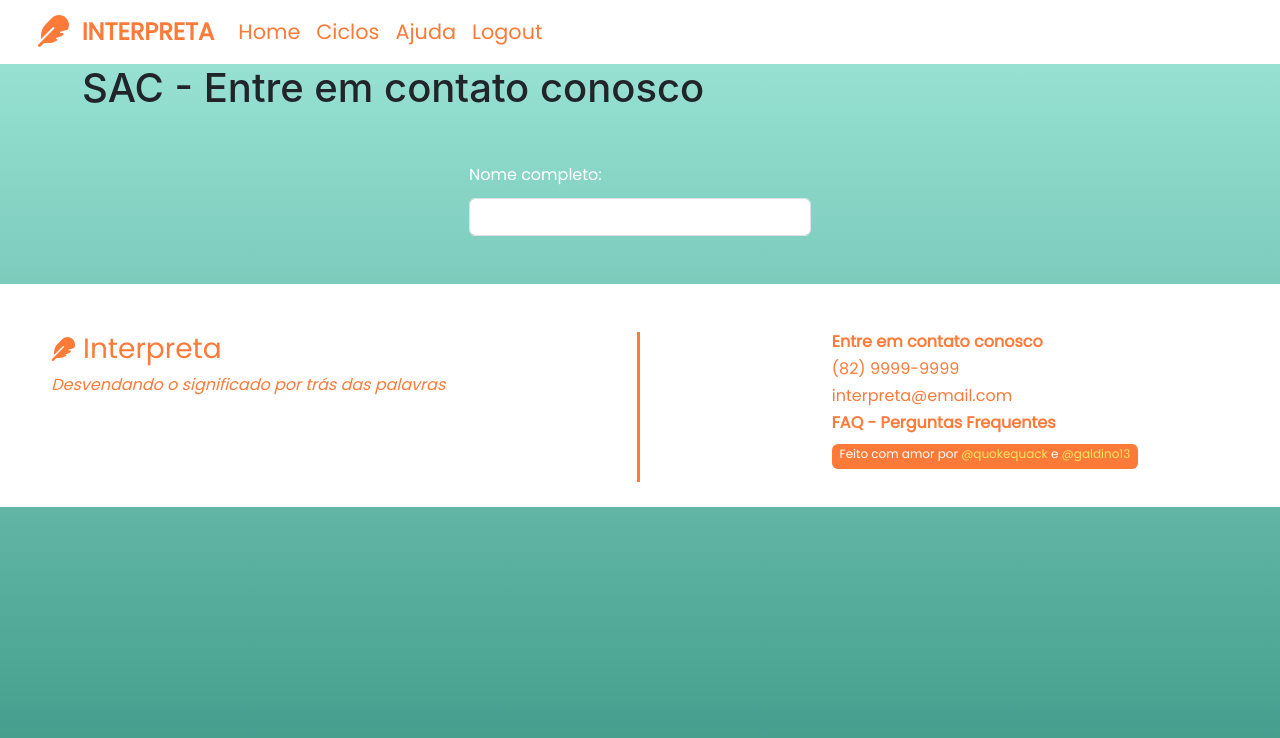
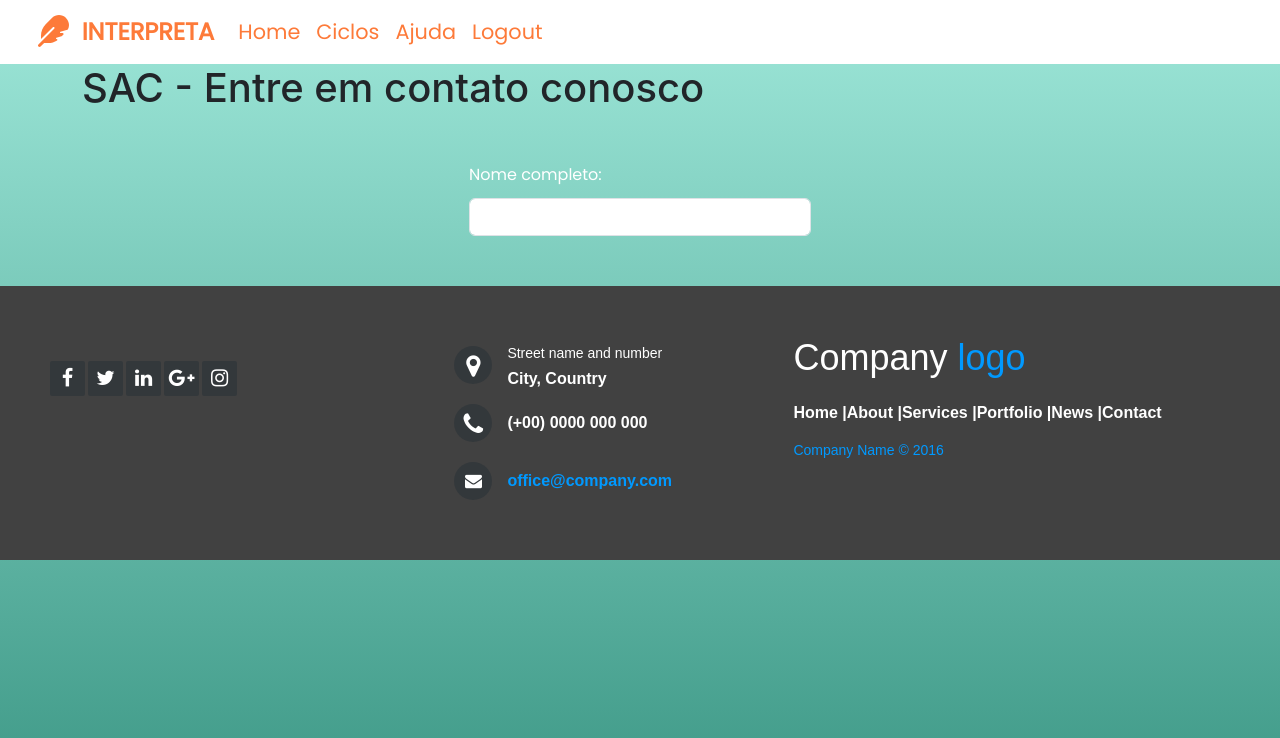
Before and after one commit to quokequack/Intepreta-React.js, a React (Create React App) app: page /sac in a window 1280 px wide. Shown: the top 738 px of the page. Built offline with nearby package versions, Linux system fonts and the light colour scheme.

Commit message:
bugfix login/register

```diff
--- a/src/components/Footer.js
+++ b/src/components/Footer.js
@@ -1,32 +1,60 @@
-import { FontAwesomeIcon } from '@fortawesome/react-fontawesome';
-import '../styles/footer.css';
+import { FontAwesomeIcon } from "@fortawesome/react-fontawesome";
+import "../styles/footer.css";
 
-export default function Footer(){
-    return(
+export default function Footer() {
+  return (
     <>
-           <footer className='pt-5 my-5 text-muted'>
-            <div className='footer'>
-                <div className='abt'>
-                    <div className='inter-icon'>
-                    <div className='footer-icon'>
-                        <FontAwesomeIcon icon='feather'/>
+      <footer class="footer">
+        <div class="footer-left col-md-4 col-sm-6">
+          <div class="icons">
+            <a href="#">
+              <i class="fa fa-facebook"></i>
+            </a>
+            <a href="#">
+              <i class="fa fa-twitter"></i>
+            </a>
+            <a href="#">
+              <i class="fa fa-linkedin"></i>
+            </a>
+            <a href="#">
+              <i class="fa fa-google-plus"></i>
+            </a>
+            <a href="#">
+              <i class="fa fa-instagram"></i>
+            </a>
           </div>
-                   <h3>Interpreta</h3>
         </div>
-                   <p>Desvendando o significado por trás das palavras</p>
+        <div class="footer-center col-md-4 col-sm-6">
+          <div>
+            <i class="fa fa-map-marker"></i>
+            <p>
+              <span> Street name and number</span> City, Country
+            </p>
           </div>
-                <div className='divider'></div>
-                <div className='contats'>
-                    <h3><b>Entre em contato conosco</b></h3>
-                    <h4>(82) 9999-9999</h4>
-                    <h4>interpreta@email.com</h4>
-                    <h3><b>FAQ - Perguntas Frequentes</b></h3>
-                    <button className='btn badge'>
-                        <p>Feito com amor por <a target='_blank' href='https://github.com/quokequack'> @quokequack </a> e <a target='_blank' href='https://github.com/Galdino13'> @galdino13 </a> </p>
-                    </button>
+          <div>
+            <i class="fa fa-phone"></i>
+            <p> (+00) 0000 000 000</p>
           </div>
+          <div>
+            <i class="fa fa-envelope"></i>
+            <p>
+              <a href="#"> office@company.com</a>
+            </p>
+          </div>
+        </div>
+        <div class="footer-right col-md-4 col-sm-6">
+          <h2>
+            {" "}
+            Company<span> logo</span>
+          </h2>
+          <p class="menu">
+            <a href="#"> Home</a> |<a href="#"> About</a> |
+            <a href="#"> Services</a> |<a href="#"> Portfolio</a> |
+            <a href="#"> News</a> |<a href="#"> Contact</a>
+          </p>
+          <p class="name"> Company Name &copy; 2016</p>
         </div>
       </footer>
     </>
-    )
+  );
 }
--- a/src/pages/Login.js
+++ b/src/pages/Login.js
@@ -1,18 +1,18 @@
-import React from 'react';
-import '../styles/login.css';
-import {FontAwesomeIcon} from '@fortawesome/react-fontawesome'
-import {Link} from 'react-router-dom';
+import '../styles/register.css';
+import { Link } from 'react-router-dom';
+import { FontAwesomeIcon } from '@fortawesome/react-fontawesome';
 import { useEffect } from 'react';
 
-export default function Homepage(){
+
+export default function Register(){
     useEffect(() => {
-        document.title = "Interpreta | Entre";
+        document.title = "Interpreta | Registre-se";
       }, []);
     return(
         <>
-            <body className='login'>
-                <div className='container login-container'>
-                    <div className='container login-container2'>
+            <body className='register-page'>
+                <div className='container register-container'>
+                    <div className='container register-container2'>
                         <div className='header'>
                             <div className='icon'>
                                 <FontAwesomeIcon icon='feather' />
@@ -21,17 +21,15 @@ export default function Homepage(){
                         </div>
                         <div className='form'>
                             <form className='form-horizontal'>
-                                <label htmlFor='name'>Nome:</label>
-                                <input type='text' name='name' class='form-control'/>
                                 <label htmlFor='name'>Email:</label>
                                 <input type='email' name='name' class='form-control'/>
                                 <label htmlFor='name'>Senha:</label>
                                 <input type='password' name='name' class='form-control'/><br/>
                             </form>
-                            <div className='register'>
-                                <button type='submit' className='btn btn-primary'>Fazer cadastro!</button>
-                                <p>Já possui uma conta?</p>
-                                <button id='btn-reg' className='btn btn-primary'><Link className='link' to='/register'>Entre!</Link></button>
+                            <div className='login-link'>
+                                <button type='submit' className='btn btn-primary'>Entrar!</button>
+                                <p>Ainda não possui conta?</p>
+                                <button id='btn-log' className='btn btn-primary'><Link className='link' to='/login'>Cadastre-se!</Link></button>
                             </div>
                         </div>
                     </div>
--- a/src/pages/Register.js
+++ b/src/pages/Register.js
@@ -1,18 +1,18 @@
-import '../styles/register.css';
-import { Link } from 'react-router-dom';
-import { FontAwesomeIcon } from '@fortawesome/react-fontawesome';
+import React from 'react';
+import '../styles/login.css';
+import {FontAwesomeIcon} from '@fortawesome/react-fontawesome'
+import {Link} from 'react-router-dom';
 import { useEffect } from 'react';
 
-
-export default function Register(){
+export default function Homepage(){
     useEffect(() => {
-        document.title = "Interpreta | Registre-se";
+        document.title = "Interpreta | Entre";
       }, []);
     return(
         <>
-            <body className='register-page'>
-                <div className='container register-container'>
-                    <div className='container register-container2'>
+            <body className='login'>
+                <div className='container login-container'>
+                    <div className='container login-container2'>
                         <div className='header'>
                             <div className='icon'>
                                 <FontAwesomeIcon icon='feather' />
@@ -21,15 +21,17 @@ export default function Register(){
                         </div>
                         <div className='form'>
                             <form className='form-horizontal'>
+                                <label htmlFor='name'>Nome:</label>
+                                <input type='text' name='name' class='form-control'/>
                                 <label htmlFor='name'>Email:</label>
                                 <input type='email' name='name' class='form-control'/>
                                 <label htmlFor='name'>Senha:</label>
                                 <input type='password' name='name' class='form-control'/><br/>
                             </form>
-                            <div className='login-link'>
-                                <button type='submit' className='btn btn-primary'>Entrar!</button>
-                                <p>Ainda não possui conta?</p>
-                                <button id='btn-log' className='btn btn-primary'><Link className='link' to='/login'>Cadastre-se!</Link></button>
+                            <div className='register'>
+                                <button type='submit' className='btn btn-primary'>Fazer cadastro!</button>
+                                <p>Já possui uma conta?</p>
+                                <button id='btn-reg' className='btn btn-primary'><Link className='link' to='/register'>Entre!</Link></button>
                             </div>
                         </div>
                     </div>
--- a/src/pages/UserList.js
+++ b/src/pages/UserList.js
@@ -1,4 +1,4 @@
-import PersonList from "../componentes-crud/PersonList";
+import PersonList from "../backend/componentes-crud/PersonList";
 
 export default function UserList(){
     return(
--- a/src/styles/footer.css
+++ b/src/styles/footer.css
@@ -1,65 +1,163 @@
+.footer {
+    background-color: #414141;
+    width: 100%;
+    text-align: left;
+    font-family: sans-serif;
+    font-weight: bold;
+    font-size: 16px;
+    padding: 50px;
+    margin-top: 50px;
+  }
 
-footer{
-    background-color:white;
+  .footer .footer-left,
+  .footer .footer-center,
+  .footer .footer-right {
+    display: inline-block;
+    vertical-align: top;
   }
-.footer{
-    display:flex;
-    height:20%;
+
+
+  /* footer left*/
+
+  .footer .footer-left {
+    width: 33%;
+    padding-right: 15px;
   }
-.inter-icon{
-    display:flex;
+
+  .footer .about {
+    line-height: 20px;
+    color: #ffffff;
+    font-size: 13px;
+    font-weight: normal;
+    margin: 0;
   }
-.inter-icon .footer-icon{
-    font-size:1.5em;
+
+  .footer .about span {
+    display: block;
+    color: #ffffff;
+    font-size: 14px;
+    font-weight: bold;
+    margin-bottom: 20px;
   }
-.inter-icon h3{
-    margin-left:2%;
 
+  .footer .icons {
+    margin-top: 25px;
   }
-.abt{
-    margin-left:4%;
-    font-family:'Poppins';
-    color:#FD7A39;
-    font-weight:400;
 
+  .footer .icons a {
+    display: inline-block;
+    width: 35px;
+    height: 35px;
+    cursor: pointer;
+    background-color: #33383b;
+    border-radius: 2px;
+    font-size: 20px;
+    color: #ffffff;
+    text-align: center;
+    line-height: 35px;
+    margin-right: 3px;
+    margin-bottom: 5px;
   }
-.abt p{
-    width:100%;
-    font-style:italic;
+
+
+  /* footer center*/
+
+  .footer .footer-center {
+    width: 30%;
   }
-.divider{
-    width:0.2%;
-    margin-right:15%;
-    margin-left:15%;
-    margin-bottom:2%;
-    background-color:#FD7A39;
-    height:150px;
+
+  .footer .footer-center i {
+    background-color: #33383b;
+    color: #ffffff;
+    font-size: 25px;
+    width: 38px;
+    height: 38px;
+    border-radius: 50%;
+    text-align: center;
+    line-height: 42px;
+    margin: 10px 15px;
+    vertical-align: middle;
   }
-.contats{
-    margin-right:0%;
+
+  .footer .footer-center i.fa-envelope {
+    font-size: 17px;
+    line-height: 38px;
   }
-.contats h3{
-    font-size:1em;
-    font-family:'Poppins';
-    color:#FD7A39;
-    font-weight:400;
+
+  .footer .footer-center p {
+    display: inline-block;
+    color: #ffffff;
+    vertical-align: middle;
+    margin: 0;
   }
-.contats h4{
-    font-size:1em;
-    font-family:'Poppins';
-    color:#FD7A39;
+
+  .footer .footer-center p span {
+    display: block;
+    font-weight: normal;
+    font-size: 14px;
+    line-height: 2;
   }
-.badge{
-    width:100%;
-    background-color:#FD7A39;
-    height:25px;
-    border:none;
+
+  .footer .footer-center p a {
+    color: #0099ff;
+    text-decoration: none;
   }
-.badge p{
-    font-family:'poppins';
-    font-weight:400;
+
+
+  /* footer right*/
+
+  .footer .footer-right {
+    width: 35%;
   }
-.badge p a{
-    text-decoration:none;
-    color:#F5E45F;
+
+  .footer h2 {
+    color: #ffffff;
+    font-size: 36px;
+    font-weight: normal;
+    margin: 0;
   }
+
+  .footer h2 span {
+    color: #0099ff;
+  }
+
+  .footer .menu {
+    color: #ffffff;
+    margin: 20px 0 12px;
+    padding: 0;
+  }
+
+  .footer .menu a {
+    display: inline-block;
+    line-height: 1.8;
+    text-decoration: none;
+    color: inherit;
+  }
+
+  .footer .menu a:hover {
+    color: #0099ff;
+  }
+
+  .footer .name {
+    color: #0099ff;
+    font-size: 14px;
+    font-weight: normal;
+    margin: 0;
+  }
+
+  @media (max-width: 767px) {
+    .footer {
+      font-size: 14px;
+    }
+    .footer .footer-left,
+    .footer .footer-center,
+    .footer .footer-right {
+      display: block;
+      width: 100%;
+      margin-bottom: 40px;
+      text-align: center;
+    }
+    .footer .footer-center i {
+      margin-left: 0;
+    }
+  }
```
Also changed, not shown: src/pages/helping2.js (deleted, +0 -117 lines), src/backend/componentes-crud/PersonAdd.js (renamed from src/componentes-crud/PersonAdd.js), src/backend/componentes-crud/PersonList.js (renamed from src/componentes-crud/PersonList.js), src/backend/componentes-crud/PersonRemove.js (renamed from src/componentes-crud/PersonRemove.js), 2 other files (tests, documents, lock files or other folders). Lines whose indentation alone changed are shown as unchanged.
